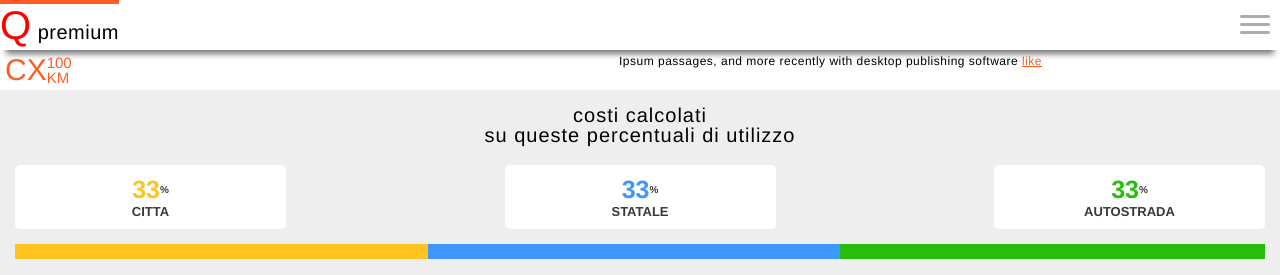
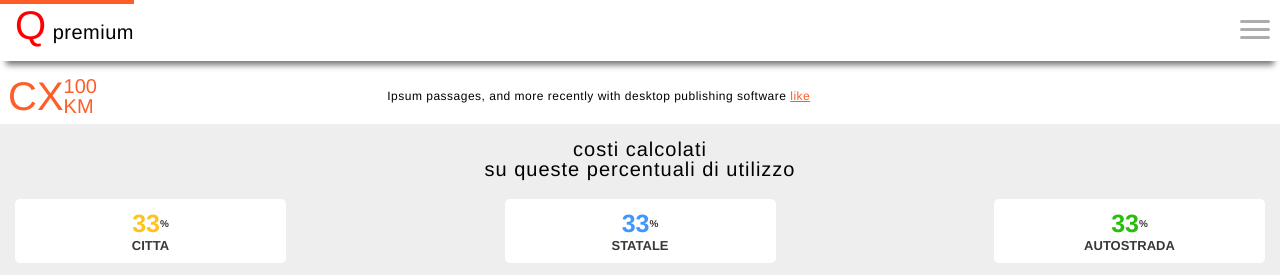
Before and after one commit to Crispy-rw/mobile-design, a plain HTML site: page index.html in a window 1280 px wide. Shown: the top 275 px of the page. Drawn offline with Linux system fonts and the light colour scheme.

Commit message:
2 files modified

```diff
--- a/index.html
+++ b/index.html
@@ -35,16 +35,8 @@
           <spanc class="km" >100 <br />KM</span>
         </p>
       </div>
-      <div
-        style="
-          text-align: center;
-          width: 70%;
-          font-size: 12px;
-          letter-spacing: 0.5px;
-          font-weight: 100;
-        "
-      >
-        Ipsum passages, and more recently with desktop publishing software <span class="like">like</span>
+      <div class="pop-title">
+        <p>Ipsum passages, and more recently with desktop publishing software <span class="like">like</span></p>
       </div>
     </div>
 
--- a/styles.css
+++ b/styles.css
@@ -144,7 +144,7 @@ sup {
 
 .sticky-header {
   background-color: #ffffff;
-  height: 50px;
+  height: fit-content;
   position: fixed;
   width: 100%;
   display: flex;
@@ -160,7 +160,7 @@ sup {
   float: right;
   padding-left: 10px;
   padding-right: 10px;
-  padding-top: 15px;
+  padding-top: 20px;
 }
 
 .menu-icon > .line {
@@ -183,7 +183,7 @@ sup {
   font-weight: 100;
   letter-spacing: 0.5px;
   line-height: 13px;
-  padding: 15px 0 22px 0;
+  padding: 15px 0px 22px 15px;
 }
 
 .q {
@@ -402,14 +402,14 @@ sup {
 }
 
 .cx {
-  font-size: 30px;
+  font-size: 40px;
   font-weight: 100;
   color: #ff5d27;
 }
 
 .km {
   float: right;
-  font-size: 15px;
+  font-size: 20px;
   color: #ff5d27;
 }
 
@@ -419,14 +419,24 @@ sup {
 }
 
 .pop {
-  padding-top: 55px;
+  padding-top: 76px;
   height: fit-content;
   display: flex;
   flex-direction: row;
   justify-content: space-between;
-  padding-bottom: 5px;
-  padding-left: 5px;
-  padding-right: 5px;
+  padding-bottom: 8px;
+  padding-left: 8px;
+  padding-right: 8px;
+}
+
+.pop-title {
+  text-align: center;
+  width: 70%;
+  font-size: 12px;
+  letter-spacing: 0.5px;
+  font-weight: 100;
+  display: flex;
+  align-items: center;
 }
 
 .pop ::content {
```
